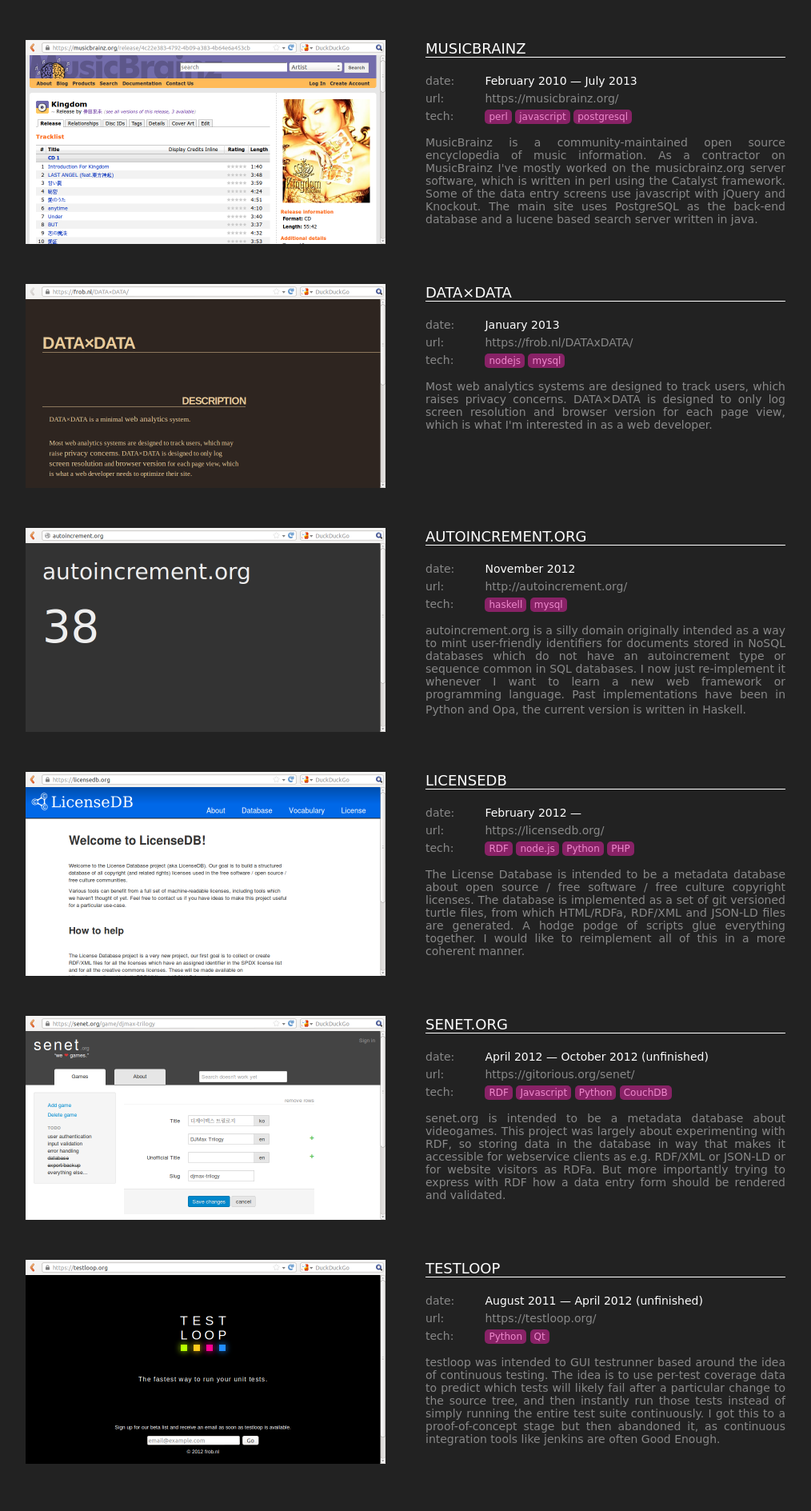
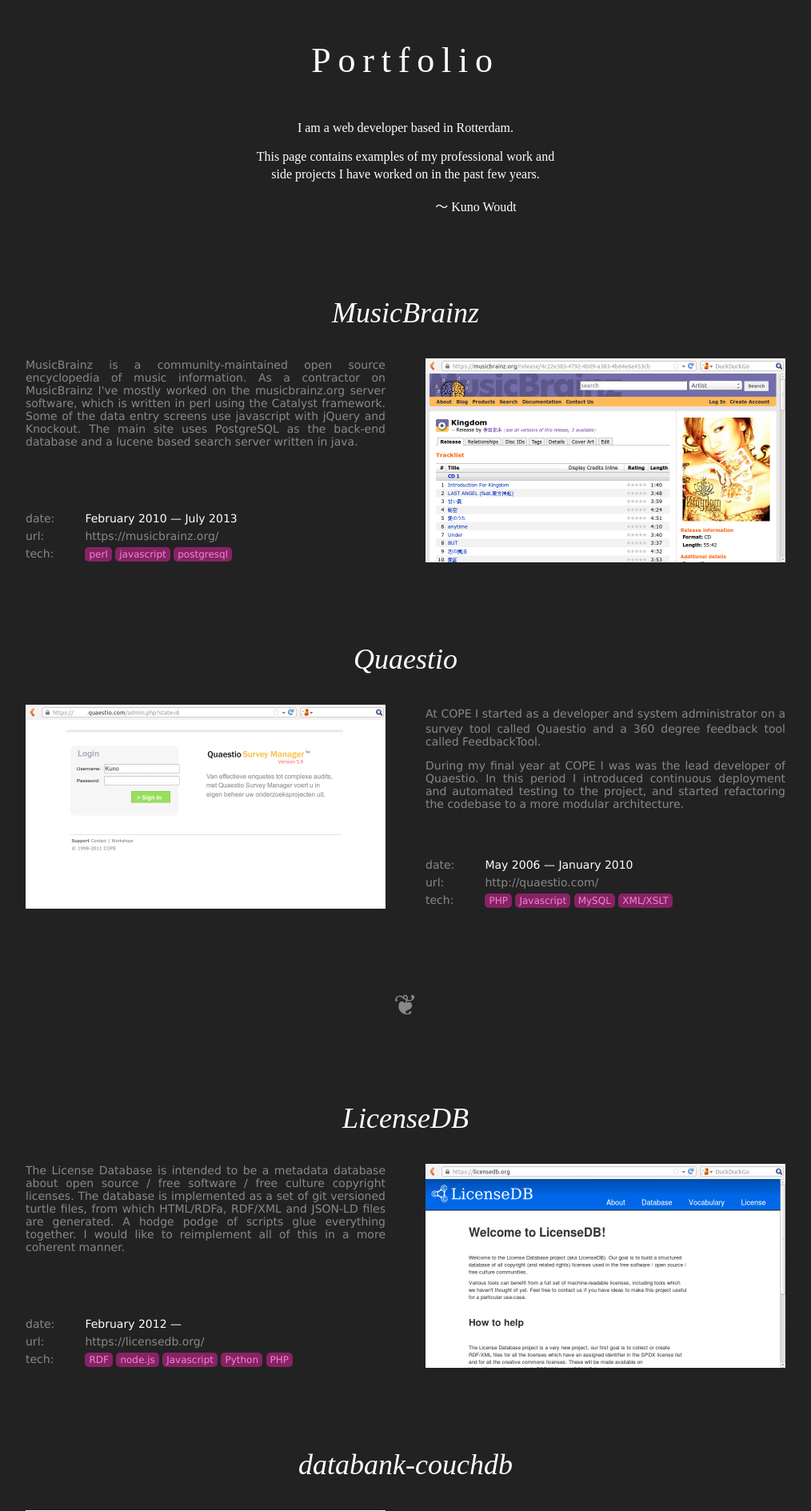
Before and after one commit to warpr/warpr.github.io, a PHP site: page /portfolio/index.html in a window 1280 px wide. Shown: the top 1889 px of the page at 80% size, without its empty margins (18-1032 px from the left). Before the commit the page ends 1830 px from the top, so only its background shows below. Run offline with PHP 8.4, Linux system fonts and the light colour scheme; style sheets or scripts are compiled from the project's sources.

Commit message:
More layout work and add databank-couchdb and quaestio.

```diff
--- a/portfolio/index.html
+++ b/portfolio/index.html
@@ -16,20 +16,17 @@
 
       <ul class="musicbrainz">
         <li><img src="musicbrainz.kingdom.png" /></li>
+        <li><img src="musicbrainz.koda-kumi.edit.png" /></li>
         <li><img src="musicbrainz.kingdom.credits-inline.png" /></li>
-        <li><img src="musicbrainz.koda-kumi.edit.png" /></li>
         <li><img src="musicbrainz.koda-kumi.json.png" /></li>
         <li><img src="musicbrainz.koda-kumi.xml.png" /></li>
         <li><img src="musicbrainz.coverartarchive.png" /></li>
       </ul>
 
-      <ul class="data-x-data">
-        <li><img src="DATAxDATA.png" /></li>
-      </ul>
-
-      <ul class="autoincrement">
-        <li><img src="autoincrement.org.png" /></li>
-        <li><img src="autoincrement.org.json.png" /></li>
+      <ul class="quaestio">
+        <li><img src="quaestio.login.png" /></li>
+        <li><img src="quaestio.main.png" /></li>
+        <li><img src="quaestio.addnew.png" /></li>
       </ul>
 
       <ul class="licensedb">
@@ -39,11 +36,25 @@
         <li><img src="licensedb.agplv3.rdf.png" /></li>
       </ul>
 
+      <ul class="databank-couchdb">
+        <li><img src="databank-couchdb.pump.png" /></li>
+        <li><img src="databank-couchdb.test.png" /></li>
+      </ul>
+
+      <ul class="data-x-data">
+        <li><img src="DATAxDATA.png" /></li>
+      </ul>
+
       <ul class="senet">
         <li><img src="senet.org.djmax-trilogy.edit.png" /></li>
         <li><img src="senet.org.rhythm-tengoku.edit.png" /></li>
         <li><img src="senet.org.rhythm-tengoku.json-ld.png" /></li>
         <li><img src="senet.org.rhythm-tengoku.png" /></li>
+      </ul>
+
+      <ul class="autoincrement">
+        <li><img src="autoincrement.org.png" /></li>
+        <li><img src="autoincrement.org.api.png" /></li>
       </ul>
 
       <ul class="testloop">
@@ -55,12 +66,27 @@
 
     <div class="content">
 
+      <h1>Portfolio</h1>
+
+      <p>
+        I am a web developer based in Rotterdam.
+      </p>
+      <p>
+        This page contains examples of my <a href="#work">professional work</a>
+        and <a href="#side">side projects</a> I have worked on in the past few years.
+      </p>
+      <p class="sign">
+        &#x301C; <a href="https://frob.nl/cv/">Kuno Woudt</a>
+      </p>
+
+      <a id="work"></a>
       <section class="musicbrainz">
+        <h2>MusicBrainz</h2>
         <div class="images">
           <ul class="bjqs">
             <li><img src="musicbrainz.kingdom.png" /></li>
+            <li><img src="musicbrainz.koda-kumi.edit.png" /></li>
             <li><img src="musicbrainz.kingdom.credits-inline.png" /></li>
-            <li><img src="musicbrainz.koda-kumi.edit.png" /></li>
             <li><img src="musicbrainz.koda-kumi.json.png" /></li>
             <li><img src="musicbrainz.koda-kumi.xml.png" /></li>
             <li><img src="musicbrainz.coverartarchive.png" /></li>
@@ -68,14 +94,6 @@
         </div>
 
         <div class="details">
-          <h2>MusicBrainz</h2>
-          <span class="label">date</span> <span class="date">February 2010 &mdash; July 2013</span><br />
-          <span class="label">url</span> <a href="https://musicbrainz.org/">https://musicbrainz.org/</a><br />
-          <span class="label">tech</span>
-          <span class="tag">perl</span>
-          <span class="tag">javascript</span>
-          <span class="tag">postgresql</span><br />
-
           <div class="description">
             MusicBrainz is a community-maintained open source
             encyclopedia of music information.  As a contractor on
@@ -86,10 +104,135 @@
             the back-end database and a lucene based search server
             written in java.
           </div>
+
+          <div class="attributes">
+            <span class="label">date</span> <span class="date">February 2010 &mdash; July 2013</span><br />
+            <span class="label">url</span> <a href="https://musicbrainz.org/">https://musicbrainz.org/</a><br />
+            <span class="label">tech</span>
+            <span class="tag">perl</span>
+            <span class="tag">javascript</span>
+            <span class="tag">postgresql</span>
+          </div>
+        </div>
+      </section>
+
+      <section class="quaestio">
+        <h2>Quaestio</h2>
+        <div class="images">
+          <ul class="bjqs">
+            <li><img src="quaestio.login.png" /></li>
+            <li><img src="quaestio.main.png" /></li>
+            <li><img src="quaestio.addnew.png" /></li>
+          </ul>
+        </div>
+
+        <div class="details">
+          <div class="description">
+            <p>
+              At <a href="http://cope.nl">COPE</a> I started as a
+              developer and system administrator on a survey tool
+              called Quaestio and a 360 degree feedback tool called
+              FeedbackTool.
+            </p>
+            <p>
+              During my final year at COPE I was was
+              the lead developer of Quaestio.  In this period I
+              introduced continuous deployment and automated testing
+              to the project, and started refactoring the codebase
+              to a more modular architecture.
+            </p>
+          </div>
+
+          <div class="attributes">
+            <span class="label">date</span> <span class="date">May 2006 &mdash; January 2010</span><br />
+            <span class="label">url</span> <a href="http://quaestio.com/">http://quaestio.com/</a><br />
+            <span class="label">tech</span>
+            <span class="tag">PHP</span>
+            <span class="tag">Javascript</span>
+            <span class="tag">MySQL</span>
+            <span class="tag">XML/XSLT</span>
+          </div>
+        </div>
+      </section>
+
+      <div class="spacer">&#x2766;</div>
+
+      <a id="side"></a>
+      <section class="licensedb">
+        <h2>LicenseDB</h2>
+        <div class="images">
+          <ul class="bjqs">
+            <li><img src="licensedb.about.png" /></li>
+            <li><img src="licensedb.agplv3.png" /></li>
+            <li><img src="licensedb.agplv3.json.png" /></li>
+            <li><img src="licensedb.agplv3.rdf.png" /></li>
+          </ul>
+        </div>
+
+        <div class="details">
+          <div class="description">
+            The License Database is intended to be a metadata database
+            about open source / free software / free culture copyright
+            licenses.  The database is implemented as a set of git
+            versioned turtle files, from which HTML/RDFa, RDF/XML and
+            JSON-LD files are generated.  A hodge podge of scripts glue
+            everything together.  I would like to reimplement all of
+            this in a more coherent manner.
+          </div>
+
+          <div class="attributes">
+            <span class="label">date</span> <span class="date">February 2012 &mdash;</span><br />
+            <span class="label">url</span> <a href="https://licensedb.org/">https://licensedb.org/</a><br />
+            <span class="label">tech</span>
+            <span class="tag">RDF</span>
+            <span class="tag">node.js</span>
+            <span class="tag">Javascript</span>
+            <span class="tag">Python</span>
+            <span class="tag">PHP</span>
+          </div>
+        </div>
+      </section>
+
+      <section class="databank-couchdb">
+        <h2>databank-couchdb</h2>
+        <div class="images">
+          <ul class="bjqs">
+            <li><img src="databank-couchdb.pump.png" /></li>
+            <li><img src="databank-couchdb.test.png" /></li>
+          </ul>
+        </div>
+
+        <div class="details">
+          <div class="description">
+            <p>
+              <a href="https://github.com/e14n/databank">databank</a>
+              is Evan Prodromou's NoSQL abstraction layer for node.js,
+              which is used by the pump.io social network server.
+            </p>
+            <p>
+              I have written a databank driver for CouchDB.  It is
+              feature complete but not ready for production use.  So
+              far the work on this has been entirely straightforward,
+              the interesting part will be dynamically generating
+              permanent views (CouchDB's equivalent to indexes).  It
+              currently uses temporary views, which are inherently
+              slow.
+            </p>
+          </div>
+
+          <div class="attributes">
+            <span class="label">date</span> <span class="date">January 2013, May 2013</span><br />
+            <span class="label">url</span> <a href="https://github.com/warpr/databank-couchdb/">https://github.com/warpr/databank-couchdb/</a><br />
+            <span class="label">tech</span>
+            <span class="tag">node.js</span>
+            <span class="tag">Javascript</span>
+            <span class="tag">CouchDB</span>
+          </div>
         </div>
       </section>
 
       <section class="data-x-data">
+        <h2>DATA×DATA</h2>
         <div class="images">
           <ul class="bjqs">
             <li><img src="DATAxDATA.png" /></li>
@@ -97,38 +240,68 @@
         </div>
 
         <div class="details">
-          <h2>DATA×DATA</h2>
-          <span class="label">date</span> <span class="date">January 2013</span><br />
-          <span class="label">url</span> <a href="https://frob.nl/DATAxDATA/">https://frob.nl/DATAxDATA/</a><br />
-          <span class="label">tech</span>
-          <span class="tag">nodejs</span>
-          <span class="tag">mysql</span><br />
-
           <div class="description">
             Most web analytics systems are designed to track users, which
             raises privacy concerns. DATA×DATA is designed to only log
             screen resolution and browser version for each page view,
             which is what I'm interested in as a web developer.
           </div>
+
+          <div class="attributes">
+            <span class="label">date</span> <span class="date">January 2013</span><br />
+            <span class="label">url</span> <a href="https://frob.nl/DATAxDATA/">https://frob.nl/DATAxDATA/</a><br />
+            <span class="label">tech</span>
+            <span class="tag">node.js</span>
+            <span class="tag">Javascript</span>
+            <span class="tag">MySQL</span>
+          </div>
+        </div>
+      </section>
+
+      <section class="senet">
+        <h2>senet.org</h2>
+        <div class="images">
+          <ul class="bjqs">
+            <li><img src="senet.org.djmax-trilogy.edit.png" /></li>
+            <li><img src="senet.org.rhythm-tengoku.edit.png" /></li>
+            <li><img src="senet.org.rhythm-tengoku.json-ld.png" /></li>
+            <li><img src="senet.org.rhythm-tengoku.png" /></li>
+          </ul>
+        </div>
+
+        <div class="details">
+          <div class="description">
+            senet.org is intended to be a metadata database about
+            videogames.  This project was largely about experimenting
+            with RDF, so storing data in the database in way that makes
+            it accessible for webservice clients as e.g. RDF/XML or
+            JSON-LD or for website visitors as RDFa.  But more
+            importantly trying to express with RDF how a data entry form
+            should be rendered and validated.
+          </div>
+
+          <div class="attributes">
+            <span class="label">date</span> <span class="date">April 2012 &mdash; October 2012 (unfinished)</span><br />
+            <span class="label">url</span> <a href="https://gitorious.org/senet/">https://gitorious.org/senet/</a><br />
+            <span class="label">tech</span>
+            <span class="tag">RDF</span>
+            <span class="tag">Javascript</span>
+            <span class="tag">Python</span>
+            <span class="tag">CouchDB</span>
+          </div>
         </div>
       </section>
 
       <section class="autoincrement">
+        <h2>autoincrement.org</h2>
         <div class="images right">
           <ul class="bjqs">
             <li><img src="autoincrement.org.png" /></li>
-            <li><img src="autoincrement.org.json.png" /></li>
+            <li><img src="autoincrement.org.api.png" /></li>
           </ul>
         </div>
 
         <div class="details">
-          <h2>autoincrement.org</h2>
-          <span class="label">date</span> <span class="date">November 2012</span><br />
-          <span class="label">url</span> <a href="https://frob.nl/DATAxDATA/">http://autoincrement.org/</a><br />
-          <span class="label">tech</span>
-          <span class="tag">haskell</span>
-          <span class="tag">mysql</span><br />
-
           <div class="description">
             autoincrement.org is a silly domain originally intended as a
             way to mint user-friendly identifiers for documents stored
@@ -139,74 +312,19 @@
             Python and <a href="http://opalang.org/">Opa</a>, the current version
             is written in Haskell.
           </div>
-        </div>
-      </section>
 
-      <section class="licensedb">
-        <div class="images">
-          <ul class="bjqs">
-            <li><img src="licensedb.about.png" /></li>
-            <li><img src="licensedb.agplv3.png" /></li>
-            <li><img src="licensedb.agplv3.json.png" /></li>
-            <li><img src="licensedb.agplv3.rdf.png" /></li>
-          </ul>
-        </div>
-
-        <div class="details">
-          <h2>LicenseDB</h2>
-          <span class="label">date</span> <span class="date">February 2012 &mdash;</span><br />
-          <span class="label">url</span> <a href="https://licensedb.org/">https://licensedb.org/</a><br />
-          <span class="label">tech</span>
-          <span class="tag">RDF</span>
-          <span class="tag">node.js</span>
-          <span class="tag">Python</span>
-          <span class="tag">PHP</span><br />
-
-          <div class="description">
-            The License Database is intended to be a metadata database
-            about open source / free software / free culture copyright
-            licenses.  The database is implemented as a set of git
-            versioned turtle files, from which HTML/RDFa, RDF/XML and
-            JSON-LD files are generated.  A hodge podge of scripts glue
-            everything together.  I would like to reimplement all of
-            this in a more coherent manner.
-          </div>
-        </div>
-      </section>
-
-      <section class="senet">
-        <div class="images">
-          <ul class="bjqs">
-            <li><img src="senet.org.djmax-trilogy.edit.png" /></li>
-            <li><img src="senet.org.rhythm-tengoku.edit.png" /></li>
-            <li><img src="senet.org.rhythm-tengoku.json-ld.png" /></li>
-            <li><img src="senet.org.rhythm-tengoku.png" /></li>
-          </ul>
-        </div>
-
-        <div class="details">
-          <h2>senet.org</h2>
-          <span class="label">date</span> <span class="date">April 2012 &mdash; October 2012 (unfinished)</span><br />
-          <span class="label">url</span> <a href="https://gitorious.org/senet/">https://gitorious.org/senet/</a><br />
-          <span class="label">tech</span>
-          <span class="tag">RDF</span>
-          <span class="tag">Javascript</span>
-          <span class="tag">Python</span>
-          <span class="tag">CouchDB</span><br />
-
-          <div class="description">
-            senet.org is intended to be a metadata database about
-            videogames.  This project was largely about experimenting
-            with RDF, so storing data in the database in way that makes
-            it accessible for webservice clients as e.g. RDF/XML or
-            JSON-LD or for website visitors as RDFa.  But more
-            importantly trying to express with RDF how a data entry form
-            should be rendered and validated.
+          <div class="attributes">
+            <span class="label">date</span> <span class="date">November 2012</span><br />
+            <span class="label">url</span> <a href="https://frob.nl/DATAxDATA/">http://autoincrement.org/</a><br />
+            <span class="label">tech</span>
+            <span class="tag">Haskell</span>
+            <span class="tag">MySQL</span>
           </div>
         </div>
       </section>
 
       <section class="testloop">
+        <h2>Testloop</h2>
         <div class="images">
           <ul class="bjqs">
             <li><img src="testloop.teaser.png" /></li>
@@ -215,13 +333,6 @@
         </div>
 
         <div class="details">
-          <h2>Testloop</h2>
-          <span class="label">date</span> <span class="date">August 2011 &mdash; April 2012 (unfinished)</span><br />
-          <span class="label">url</span> <a href="https://testloop.org/">https://testloop.org/</a><br />
-          <span class="label">tech</span>
-          <span class="tag">Python</span>
-          <span class="tag">Qt</span><br />
-
           <div class="description">
             testloop was intended to GUI testrunner based around the
             idea of continuous testing.  The idea is to use per-test
@@ -231,6 +342,14 @@
             suite continuously.  I got this to a proof-of-concept stage
             but then abandoned it, as continuous integration tools like
             jenkins are often Good Enough.
+          </div>
+
+          <div class="attributes">
+            <span class="label">date</span> <span class="date">August 2011 &mdash; April 2012 (unfinished)</span><br />
+            <span class="label">url</span> <a href="https://testloop.org/">https://testloop.org/</a><br />
+            <span class="label">tech</span>
+            <span class="tag">Python</span>
+            <span class="tag">Qt</span>
           </div>
         </div>
       </section>
--- a/portfolio/portfolio.less
+++ b/portfolio/portfolio.less
@@ -5,15 +5,22 @@
 @thumbheight: @fullheight / 2;
 @imgmargin: 16px;
 
-@background: #222;
 @margin: 50px;
 
+@background: #222;
 @headingcolor: #fff;
 @valuecolor: #fff;
+@textcolor: #888;
+
+@sidebar-bg: #fff;
+@sidebar-img-border: #aaa;
+
+@sans-serif: Verdana, Helvetica, sans-serif;
+@serif: 'Times New Roman', Times, serif;
 
 html, body, a, div, ul, li, h1, h2 {
     margin: 0; padding: 0; border: 0; outline: 0; font-size: 14px;
-    vertical-align: baseline; background: transparent; color: #888;
+    vertical-align: baseline; background: transparent; color: @textcolor;
     text-decoration: none; font-weight: normal;
 }
 
@@ -25,59 +32,94 @@
 
 ul { list-style: none; }
 
-body { font-family: "DejaVu Sans", Verdana, Helvetica, sans-serif; }
+body { font-family: @sans-serif; }
 body { background: @background; }
 
-section { clear: both; }
+div.content > p {
+    color: @headingcolor;
+    font-family: @serif;
+    font-size: 16px;
+    margin: 1em auto;
+    text-align: center;
+    width: 24em;
+}
+
+div.content > p a { color: @headingcolor; font-family: inherit; font-size: inherit; }
+p.sign { padding-left: 11em; }
+
+section { clear: both; margin: 100px 0; }
+div.spacer { margin: 0 auto; text-align: center; font-size: 36px; }
+
+section:nth-child(odd) div.images { float: left; }
+section:nth-child(even) div.images { float: right; }
+
+section:nth-child(odd) div.details { margin-left: @margin + @margin + @thumbwidth; }
+section:nth-child(even) div.details { margin-left: @margin;  }
 
 div.sidebar, div.images { cursor: pointer; }
 
 div.images {
-    float: left;
     margin: 0px @margin;
     width: @thumbwidth;
     height: @thumbheight;
 }
 
 div.details {
-    margin: @margin @margin @margin (@margin + @margin + @thumbwidth);
+    margin: 0px @margin @margin @margin;
     width: @thumbwidth;
     min-height: @thumbheight;
+    position: relative;
+}
+
+div.attributes {
+    position: absolute;
+    bottom: 0;
+    left: 0;
 }
 
 div.content {
-    width: @margin + @margin + @fullwidth;
+    width: @margin + @margin + @margin + @fullwidth;
     position: absolute;
     left: 0;
     top: 0;
 }
+
 div.sidebar {
     position: absolute;
     left: (0 - (@fullwidth + @imgmargin + @imgmargin));
     top: 0;
     margin: 0;
     width: (@fullwidth + @imgmargin + @imgmargin);
-    background: #fff;
+    background: @sidebar-bg;
     overflow: hidden;
     z-index: 20;
     box-shadow: 5px 5px 50px rgba(0,0,0,0.5);
 }
 div.sidebar li img {
     margin: (@imgmargin - 1);
-    border: 1px solid #aaa;
+    border: 1px solid @sidebar-img-border;
 }
 
-
+h1 {
+    color: @headingcolor;
+    font-weight: 100;
+    font-size: 44px;
+    margin: 50px;
+    font-family: @serif;
+    letter-spacing: 0.2em;
+    text-align: center;
+}
 
 h2 {
-    text-transform: uppercase;
+    text-align: center;
+    font-family: @serif;
     color: @headingcolor;
-    font-size: 18px;
-    border-bottom: 1px solid @headingcolor;
+    font-size: 36px;
+    font-style: italic;
     margin-bottom: 1em;
 }
 
-div.description { margin-top: 1em; text-align: justify; }
+div.description { margin: 1em 0; text-align: justify; }
 
 span.label, span.date, span.tech, a { line-height: 22px; }
 
```
Also changed, not shown: portfolio/autoincrement.org.api.png (added), portfolio/autoincrement.org.json.png (deleted), portfolio/databank-couchdb.pump.png (added), portfolio/databank-couchdb.test.png (added), portfolio/quaestio.addnew.png (added), portfolio/quaestio.login.png (added), portfolio/quaestio.main.png (added).
